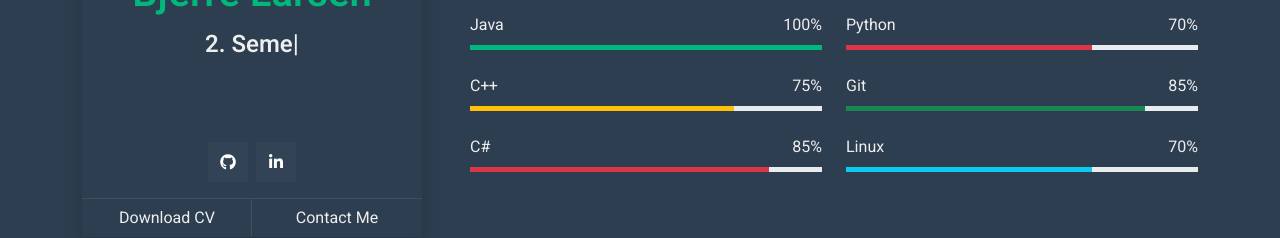
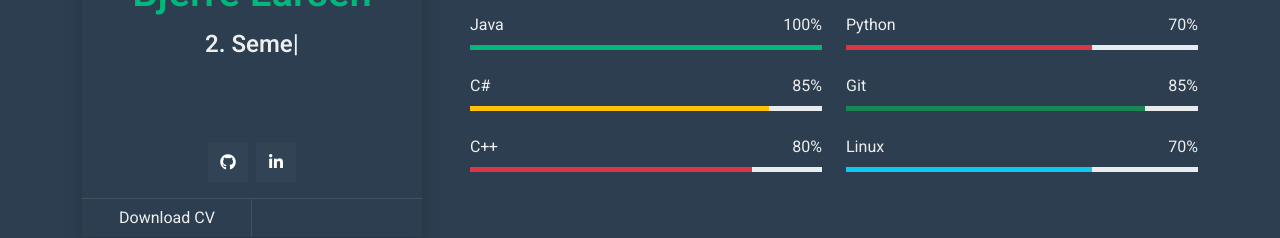
Before and after one commit to Crazi12345/crazi12345.github.io, a plain HTML site: page index.html in a window 1280 px wide. Shown: the part 563-801 px from the top of the page. Drawn offline with nearby package versions, Linux system fonts and the light colour scheme.

Commit message:
link update

```diff
--- a/index.html
+++ b/index.html
@@ -57,7 +57,6 @@
                         </div>
                         <div class="d-flex align-items-end justify-content-between border-top">
                             <a href="Patrick Larsen-CV.pdf" class="btn w-50 border-end">Download CV</a>
-                            <a href="#contact" class="btn w-50 btn-scroll">Contact Me</a>
                         </div>
                     </div>
                 </div>
@@ -110,20 +109,20 @@
                                 </div>
                                 <div class="skill mb-4">
                                     <div class="d-flex justify-content-between">
-                                        <p class="mb-2">C++</p>
-                                        <p class="mb-2">75%</p>
+                                        <p class="mb-2">C#</p>
+                                        <p class="mb-2">85%</p>
                                     </div>
                                     <div class="progress">
-                                        <div class="progress-bar bg-warning" role="progressbar" aria-valuenow="75" aria-valuemin="0" aria-valuemax="100"></div>
+                                        <div class="progress-bar bg-warning" role="progressbar" aria-valuenow="85" aria-valuemin="0" aria-valuemax="100"></div>
                                     </div>
                                 </div>
                                 <div class="skill mb-4">
                                     <div class="d-flex justify-content-between">
-                                        <p class="mb-2">C#</p>
-                                        <p class="mb-2">85%</p>
+                                        <p class="mb-2">C++</p>
+                                        <p class="mb-2">80%</p>
                                     </div>
                                     <div class="progress">
-                                        <div class="progress-bar bg-danger" role="progressbar" aria-valuenow="85" aria-valuemin="0" aria-valuemax="100"></div>
+                                        <div class="progress-bar bg-danger" role="progressbar" aria-valuenow="80" aria-valuemin="0" aria-valuemax="100"></div>
                                     </div>
                                 </div>
                             </div>
```
Also changed, not shown: img/Conway.png (added), img/Mine.png (added).
